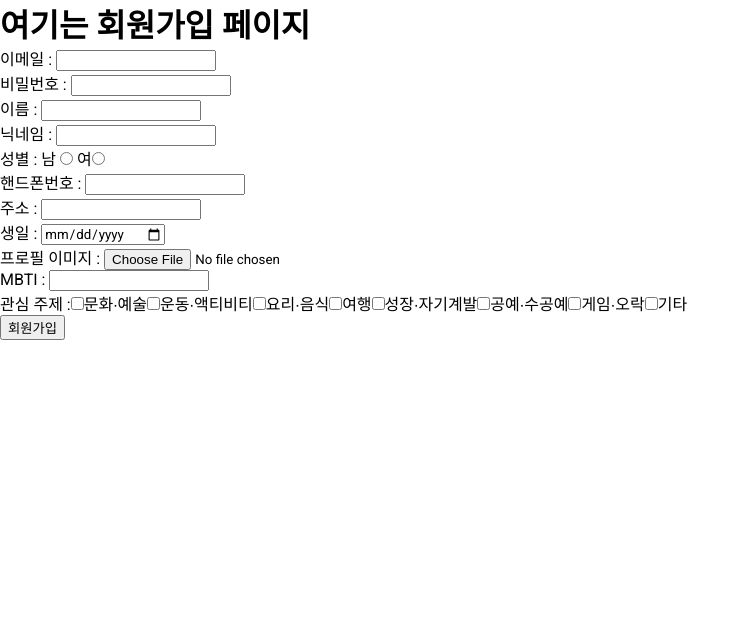
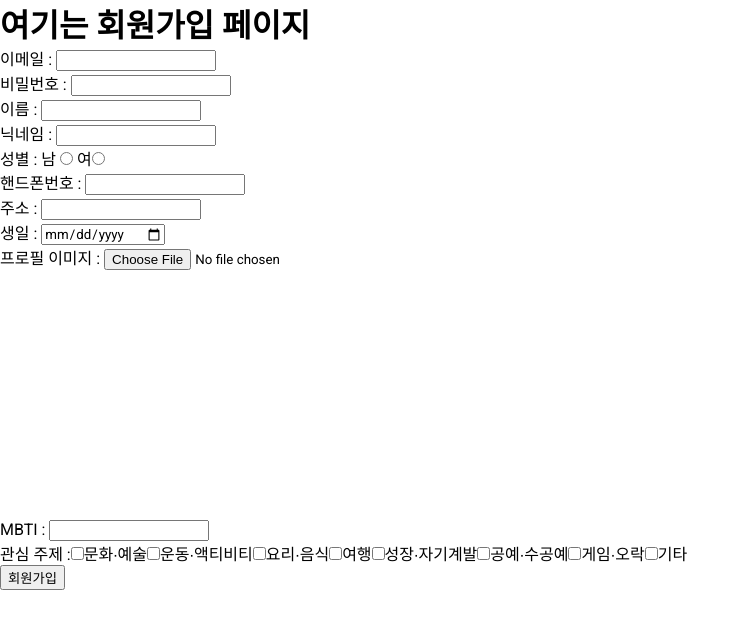
Before and after one commit to KChanHyeok/fitchwi, a React (Create React App) app in the folder fitchwifront/: page /join in a window 1280 px wide. Shown: the top 628 px of the page, without its empty margins (0-750 px from the left). Built offline with nearby package versions, Linux system fonts and the light colour scheme; the HTML template or start-up script is replaced by a standard one.

Commit message:
회원가입 프론트 입력부분 완료

```diff
--- a/fitchwifront/src/components/JoinMember.jsx
+++ b/fitchwifront/src/components/JoinMember.jsx
@@ -1,6 +1,26 @@
-import React,{useState, useCallback} from "react";
+import React,{useState, useCallback, useEffect} from "react";
+import "./scss/JoinMember.scss";
 
 const JoinMember = () => {
+
+    useEffect(() => {
+        preview();
+
+        return () => preview();
+    })
+
+    const preview = () => {
+        if(!fileForm) return false;
+
+        const imgEl = document.querySelector('.img_box');
+
+        const reader = new FileReader();
+
+        reader.onload = () => (imgEl.style.backgroundImage = `url(${reader.result})`);
+        reader.readAsDataURL(fileForm[0]);
+        console.log(reader)
+    }
+
     const [joinForm, setJoinForm] = useState({
         memail: "",
         mpwd: "",
@@ -10,10 +30,11 @@ const JoinMember = () => {
         mphone: "",
         maddr: "",
         mbirth: "",
-        mimg: "",
         mmbti: "",
         minterest: []
     })
+    const [fileForm, setFileForm] = useState("");
+
     const onChange = useCallback(
         (e) => {
             const joinObj = {
@@ -36,9 +57,25 @@ const JoinMember = () => {
             setJoinForm(joinObj);
         }, [joinForm])
 
+    const onLoadFile = useCallback(
+        (e) => {
+            const file = e.target.files;
+            setFileForm(file)
+        },[])
+
+
     const sendJoin = (e) => {
         e.preventDefault();
-        console.log(joinForm)
+        const formdata = new FormData();
+        formdata.append('uploadImage', fileForm[0]);
+
+        const config = {
+            Headers: {
+                'content-type': 'multipart/form-data',
+            },
+        };
+        console.log(formdata, config)
+
     }
 
 
@@ -54,7 +91,12 @@ const JoinMember = () => {
                 <div> 핸드폰번호 : <input type="text" name="mphone" onChange={onChange}/></div>
                 <div> 주소 : <input type="text" name="maddr" onChange={onChange}/></div>
                 <div> 생일 : <input type="date" name="mbirth" onChange={onChange}/></div>
-                <div> 프로필 이미지 : <input type="file" name="mimg" onChange={onChange}/></div>
+                <div>
+                    프로필 이미지 : <input type="file" name="mimg" onChange={onLoadFile} />
+                    <div className="img_box">
+                        <img src="" alt=""/>
+                    </div>
+                </div>
                 <div> MBTI : <input type="text" name="mmbti" onChange={onChange}/></div>
                 <div>
                     관심 주제 :
--- /dev/null
+++ b/fitchwifront/src/components/scss/JoinMember.scss
@@ -0,0 +1,6 @@
+.img_box {
+    width: 250px;
+    height: 250px;
+    background-size: contain;
+    background-repeat: no-repeat;
+}
```
